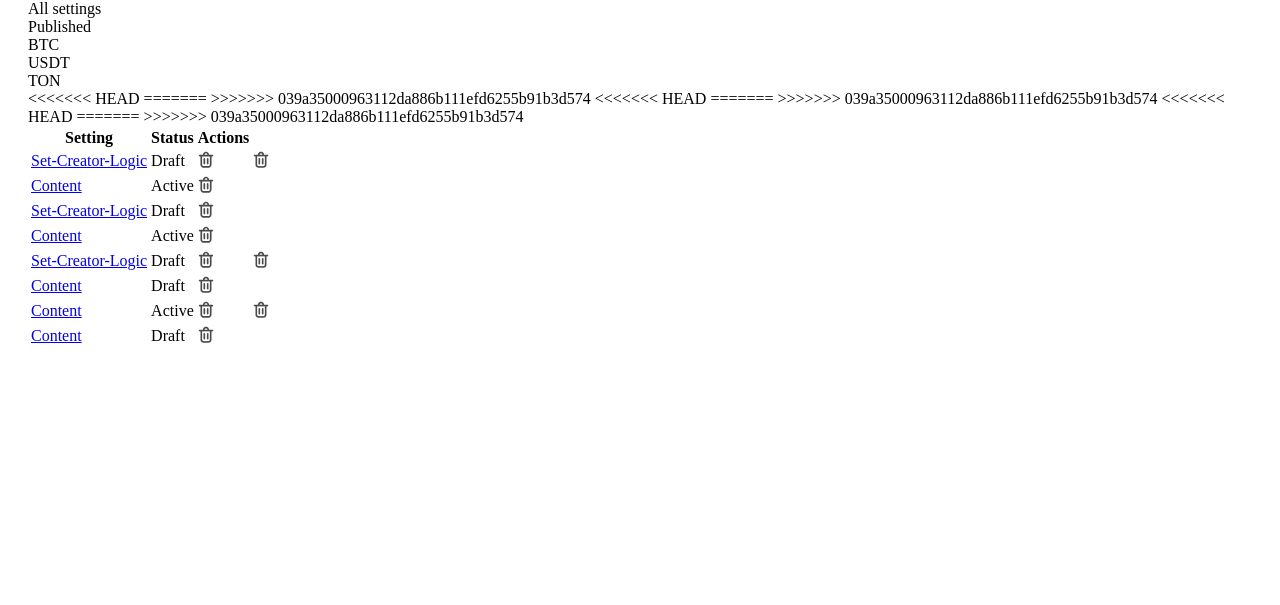
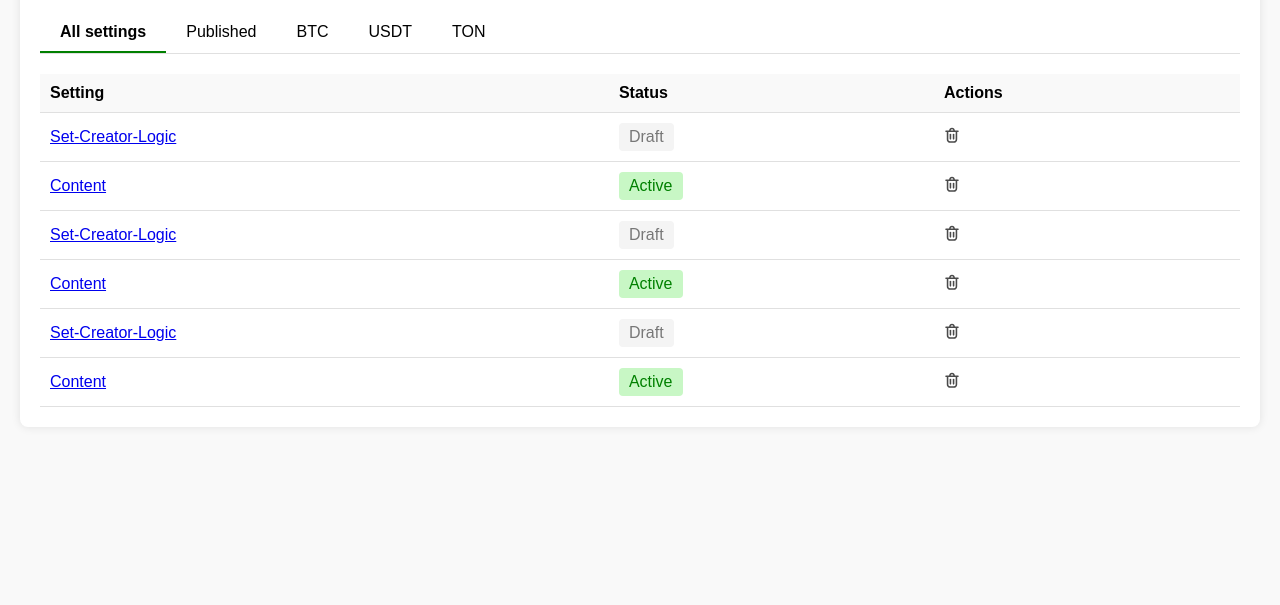
Before and after one commit to wwhysoseriouss/Bohdan_Viacheslav_web-development-NIT, a plain HTML site: page Main_Page.html in a window 1280 px wide. Shown: the part 195-800 px from the top of the page. Drawn offline with Linux system fonts and the light colour scheme; files that its build step writes are made by us from their sources.

Commit message:
modified: all

```diff
--- a/Main_Page.html
+++ b/Main_Page.html
@@ -2,7 +2,6 @@
 <html lang="en">
 <head>
     <link rel="stylesheet" href="styles.css">
-    <link rel="stylesheet" href="reset.css">
     <meta charset="UTF-8">
     <meta name="viewport" content="width=device-width, initial-scale=1.0">
     <title>Settings - Shopify</title>
@@ -32,16 +31,11 @@
                 <tr>
                     <td><a href="#">Set-Creator-Logic</a></td>
                     <td><span class="status draft">Draft</span></td>
-<<<<<<< HEAD
                     <td><img src="assets\Icontrash.svg" alt="Delete" class="delete-icon"></td>
-=======
-                    <td><img src="assets\icon.png" alt="Delete" class="delete-icon"></td>
->>>>>>> 039a35000963112da886b111efd6255b91b3d574
                 </tr>
                 <tr>
                     <td><a href="#">Content</a></td>
                     <td><span class="status active">Active</span></td>
-<<<<<<< HEAD
                     <td><img src="assets\Icontrash.svg" alt="Delete" class="delete-icon"></td>
                 </tr>
                 <tr>
@@ -57,28 +51,11 @@
                     <td><a href="#">Set-Creator-Logic</a></td>
                     <td><span class="status draft">Draft</span></td>
                     <td><img src="assets\Icontrash.svg" alt="Delete" class="delete-icon"></td>
-=======
-                    <td><img src="assets\icon.png" alt="Delete" class="delete-icon"></td>
-                </tr>
-                <tr>
-                    <td><a href="#">Content</a></td>
-                    <td><span class="status draft">Draft</span></td>
-                    <td><img src="assets\icon.png" alt="Delete" class="delete-icon"></td>
->>>>>>> 039a35000963112da886b111efd6255b91b3d574
                 </tr>
                 <tr>
                     <td><a href="#">Content</a></td>
                     <td><span class="status active">Active</span></td>
-<<<<<<< HEAD
                     <td><img src="assets\Icontrash.svg" alt="Delete" class="delete-icon"></td>
-=======
-                    <td><img src="assets\icon.png" alt="Delete" class="delete-icon"></td>
-                </tr>
-                <tr>
-                    <td><a href="#">Content</a></td>
-                    <td><span class="status draft">Draft</span></td>
-                    <td><img src="assets\icon.png" alt="Delete" class="delete-icon"></td>
->>>>>>> 039a35000963112da886b111efd6255b91b3d574
                 </tr>
             </tbody>
         </table>
--- a/assets/styles.css
+++ b/assets/styles.css
@@ -1,4 +1,86 @@
-<<<<<<< HEAD
+/* Основні стилі для body */
+body {
+    font-family: Arial, sans-serif;
+    margin: 0;
+    padding: 0;
+    background-color: #f4f4f4;
+}
+
+/* Стилі для хедера */
+.header {
+    background-color: #333;
+    padding: 10px;
+    color: white;
+    text-align: left;
+    padding-left: 20px;
+}
+
+/* Стилі для основного контенту */
+.content {
+    margin: 20px;
+    background-color: white;
+    padding: 20px;
+    border-radius: 8px;
+    box-shadow: 0 0 10px rgba(0, 0, 0, 0.1);
+}
+
+/* Стилі для вкладок */
+.tabs {
+    display: flex;
+    border-bottom: 1px solid #e0e0e0;
+    margin-bottom: 20px;
+}
+
+.tab {
+    padding: 10px 20px;
+    cursor: pointer;
+    text-align: center;
+}
+
+.tab.active {
+    border-bottom: 2px solid green;
+    font-weight: bold;
+}
+
+/* Стилі для таблиці */
+.table {
+    width: 100%;
+    border-collapse: collapse;
+}
+
+.table th, .table td {
+    padding: 10px;
+    text-align: left;
+    border-bottom: 1px solid #e0e0e0;
+}
+
+.table th {
+    background-color: #f9f9f9;
+}
+
+/* Стилі для статусів */
+.status {
+    display: inline-block;
+    padding: 5px 10px;
+    border-radius: 4px;
+}
+
+.status.draft {
+    background-color: #f4f4f4;
+    color: #777;
+}
+
+.status.active {
+    background-color: #c8f7c5;
+    color: green;
+}
+
+.delete-icon {
+    cursor: pointer;
+    width: 16px;
+    height: 16px;
+}
+
 body {
     font-family: Arial, sans-serif;
     background-color: #f9f9f9;
@@ -95,87 +177,4 @@ body {
     padding: 8px 16px;
     border-radius: 4px;
     cursor: pointer;
-=======
-/* Основні стилі для body */
-body {
-    font-family: Arial, sans-serif;
-    margin: 0;
-    padding: 0;
-    background-color: #f4f4f4;
 }
-
-/* Стилі для хедера */
-.header {
-    background-color: #333;
-    padding: 10px;
-    color: white;
-    text-align: left;
-    padding-left: 20px;
-}
-
-/* Стилі для основного контенту */
-.content {
-    margin: 20px;
-    background-color: white;
-    padding: 20px;
-    border-radius: 8px;
-    box-shadow: 0 0 10px rgba(0, 0, 0, 0.1);
-}
-
-/* Стилі для вкладок */
-.tabs {
-    display: flex;
-    border-bottom: 1px solid #e0e0e0;
-    margin-bottom: 20px;
-}
-
-.tab {
-    padding: 10px 20px;
-    cursor: pointer;
-    text-align: center;
-}
-
-.tab.active {
-    border-bottom: 2px solid green;
-    font-weight: bold;
-}
-
-/* Стилі для таблиці */
-.table {
-    width: 100%;
-    border-collapse: collapse;
-}
-
-.table th, .table td {
-    padding: 10px;
-    text-align: left;
-    border-bottom: 1px solid #e0e0e0;
-}
-
-.table th {
-    background-color: #f9f9f9;
-}
-
-/* Стилі для статусів */
-.status {
-    display: inline-block;
-    padding: 5px 10px;
-    border-radius: 4px;
-}
-
-.status.draft {
-    background-color: #f4f4f4;
-    color: #777;
-}
-
-.status.active {
-    background-color: #c8f7c5;
-    color: green;
-}
-
-.delete-icon {
-    cursor: pointer;
-    width: 16px;
-    height: 16px;
->>>>>>> 039a35000963112da886b111efd6255b91b3d574
-}
```
Also changed, not shown: formulae.html (+1 -1 lines).
